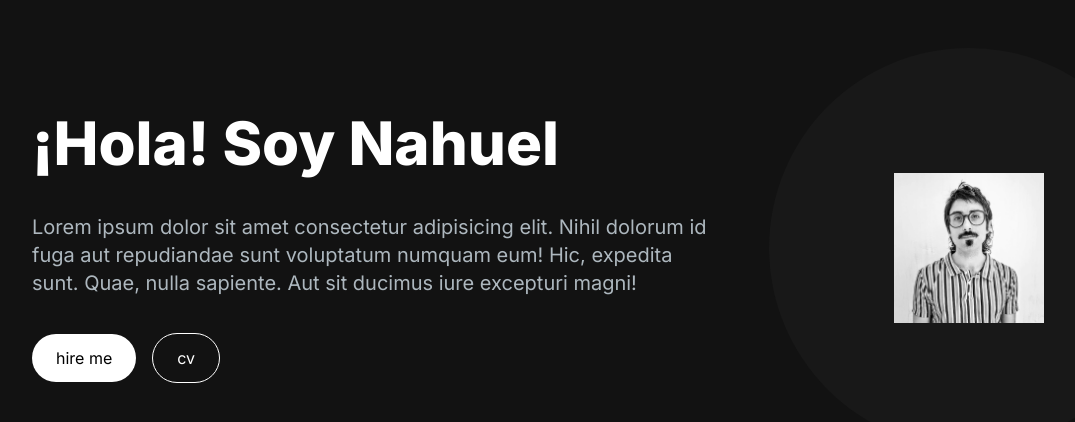
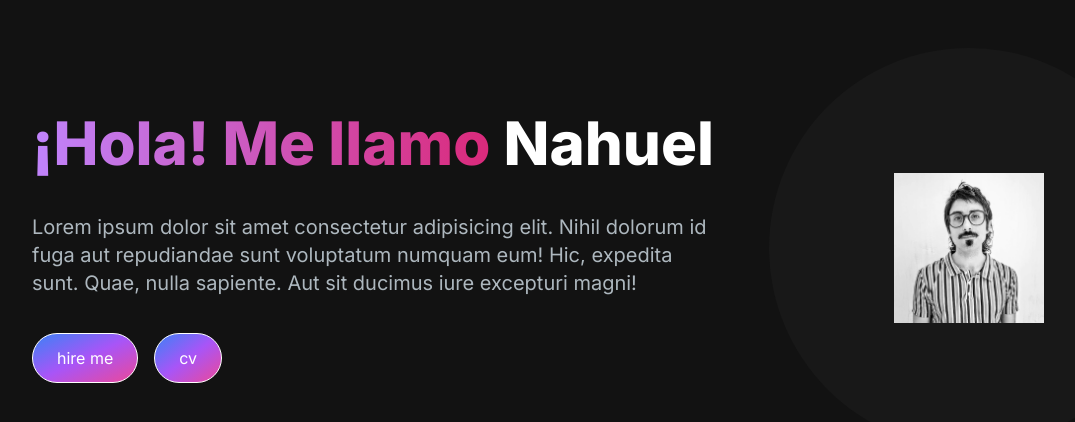
Before and after one commit to nahwish/The-Portfolio, a Next.js app: page / in a window 1280 px wide. Shown: the top 422 px of the page, without its empty margins (16-1091 px from the left). Built offline with nearby package versions, Linux system fonts and the light colour scheme.

Commit message:
about me

```diff
--- a/src/components/HeroSection.jsx
+++ b/src/components/HeroSection.jsx
@@ -4,21 +4,24 @@ export default function HeroSection() {
   return (
     <section>
       <div className="grid grid-cols-1 lg:grid-cols-12">
-        <div className="col-span-7 place-self-center">
+        <div className="col-span-7 place-self-center text-center sm:text-left">
           <h1 className="text-white mb-10 text-4xl sm:text-5xl lg:text-6xl font-extrabold">
-            ¡Hola! Soy Nahuel
+            <span className="text-transparent bg-clip-text bg-gradient-to-r from-purple-400 to-pink-600">
+              ¡Hola! Me llamo{" "}
+            </span>
+            Nahuel
           </h1>
-          <p className="text-[#ADB7BE] text-lg lg:text-xl mb-6">
+          <p className="text-[#ADB7BE] text-base sm:text-lg lg:text-xl mb-6">
             Lorem ipsum dolor sit amet consectetur adipisicing elit. Nihil
             dolorum id fuga aut repudiandae sunt voluptatum numquam eum! Hic,
             expedita sunt. Quae, nulla sapiente. Aut sit ducimus iure excepturi
             magni!
           </p>
           <div>
-            <button className="px-6 py-3 rounded-full mr-4 bg-white hover:bg-slate-200 text-black">
+            <button className="px-6 py-3 rounded-full w-full sm:w-fit mr-4 bg-gradient-to-br from-blue-500 via-purple-500 to-pink-500 hover:bg-slate-200 hover:text-black text-white border border-white">
               hire me
             </button>
-            <button className="px-6 py-3 rounded-full mr-4  transparent hover:bg-slate-200 hover:text-black mt-3 text-white border border-white">
+            <button className="px-6 py-3 rounded-full mr-4  w-full sm:w-fit bg-gradient-to-br from-blue-500 via-purple-500 to-pink-500 hover:bg-slate-200 hover:text-black mt-3 text-white border border-white">
               cv
             </button>
           </div>
```
